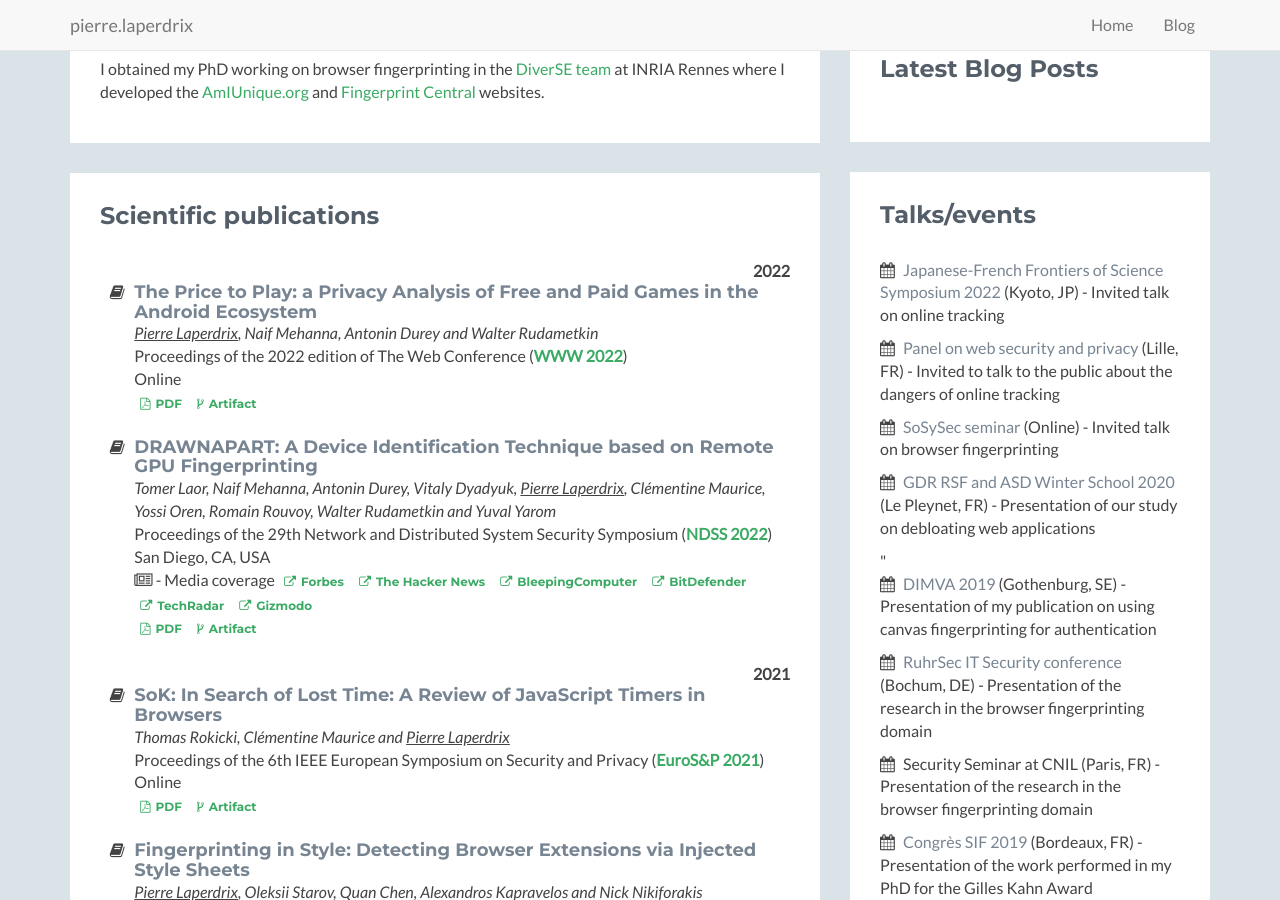
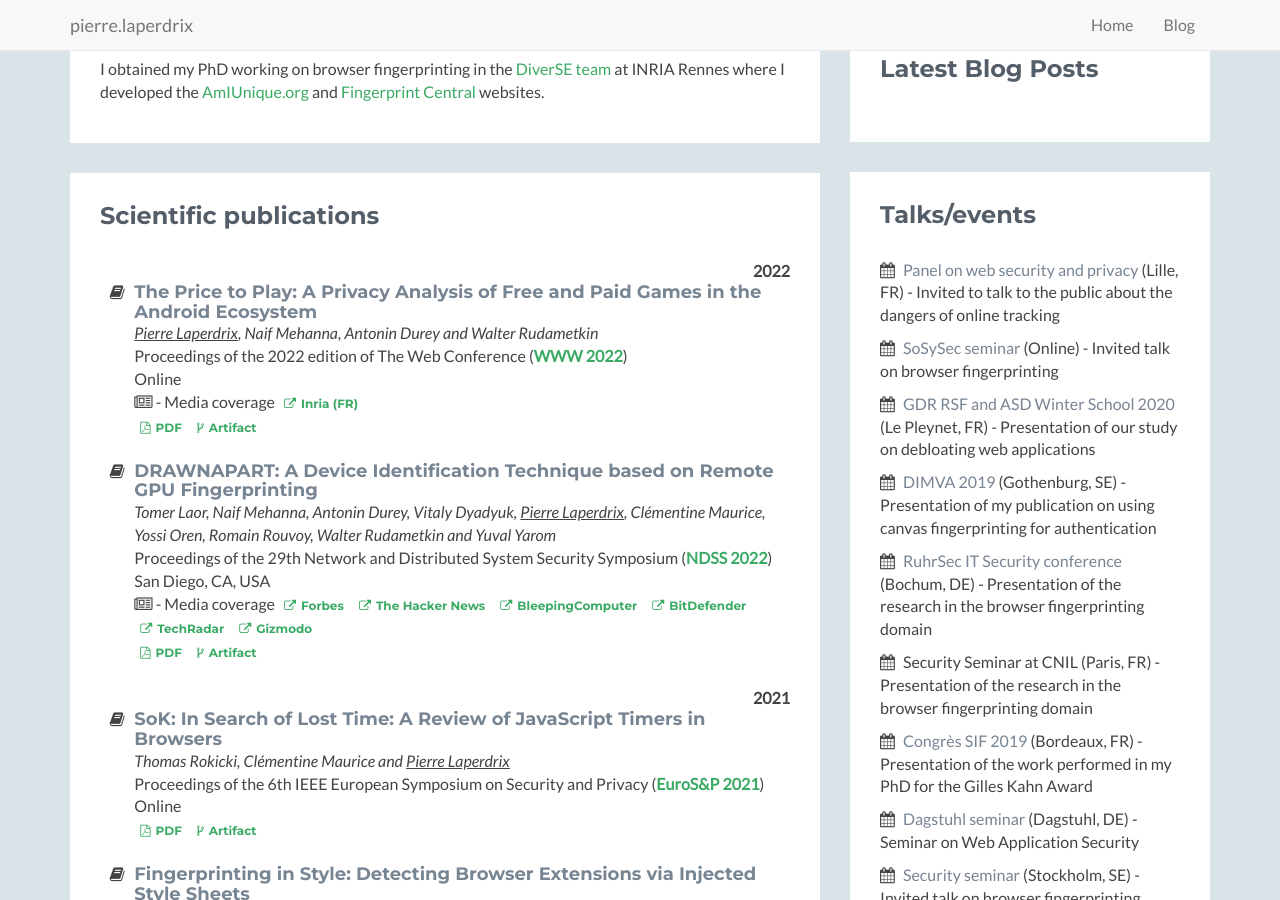
Before and after one commit to plaperdr/plaperdr.github.io, a Jekyll site: the page built from index.html, in a window 1280 px wide and 900 px high, scrolled down 517 px. Built offline with Jekyll 4.4.1, drawn with Linux system fonts in a browser that asks for light colours; some of the changed text lies outside the part shown.

Commit message:
Updating site

```diff
--- a/index.html
+++ b/index.html
@@ -45,11 +45,14 @@ layout: home
                         <ul class="fa-ul">
                             <li style="text-align:right"><b>2022</b></li>
                             <li><i class="fa-li fa fa-book"></i>
-                                <h4 class="title">The Price to Play: a Privacy Analysis of Free and Paid Games in the Android Ecosystem</h4>
+                                <h4 class="title">The Price to Play: A Privacy Analysis of Free and Paid Games in the Android Ecosystem</h4>
                                 <span><i><span class="me">Pierre Laperdrix</span>, Naif Mehanna, Antonin Durey and Walter Rudametkin</i></span><br>
                                 <span>Proceedings of the 2022 edition of The Web Conference
                                     (<b><a href="https://www2022.thewebconf.org/" target="_blank">WWW 2022</a></b>)
                                     <br>Online
+                                </span><br>
+                                <span><i class="fa fa-newspaper-o" aria-hidden="true"></i> - Media coverage
+                                    <a class="btn btn-secondary btn-xs" href="https://www.inria.fr/fr/jeux-video-smartphones-securite-donnees-personnelles-internet" target="_blank"><i class="fa fa-external-link"></i>Inria (FR)</a>
                                 </span><br>
                                 <a class="btn btn-secondary btn-xs" href="https://hal.archives-ouvertes.fr/hal-03559973/document" target="_blank"><i class="fa fa-file-pdf-o"></i>PDF</a>
                                 <a class="btn btn-secondary btn-xs" href="https://github.com/antonin-durey/the-price-to-play" target="_blank"><i class="fa fa-code-fork"></i>Artifact</a>
@@ -340,7 +345,7 @@ layout: home
                             <li><a href="https://www.usenix.org/conference/usenixsecurity21" target="_blank">USENIX Security 2021</a></li>
                             <li><a href="http://dimva2021.campus.ciencias.ulisboa.pt/" target="_blank">DIMVA 2021</a></li>
                             <li><a href="https://www.ieee-security.org/TC/SP2021/SPW2021/WOOT21/" target="_blank">WOOT 2021</a></li>
-                            <li><a href="http://www2021.thewebconf.org/" target="_blank">The Web Conference 2021</a>(Track "Systems and Infrastructure")</li>
+                            <li><a href="http://www2021.thewebconf.org/" target="_blank">The Web Conference 2021</a> (Track "Systems and Infrastructure")</li>
                             <li><a href="https://wpes.tech/2020/" target="_blank">WPES 2020</a></li>
                             <li><a href="https://www.usenix.org/conference/usenixsecurity20" target="_blank">USENIX Security 2020</a></li>
                             <li><a href="https://www.usenix.org/conference/woot20/call-for-papers" target="_blank">WOOT 2020</a></li>
@@ -585,11 +590,10 @@ layout: home
                     <h2 class="heading">Talks/events</h2>
                     <div class="content">
                         <ul class="list-unstyled">
-                            <li><i class="fa fa-calendar"></i> <a target="_blank" href="https://www.jsps.go.jp/english/e-jffos/2020_10.html">Japanese-French Frontiers of Science Symposium 2022</a> (Kyoto, JP) - Invited talk on online tracking</li>
                             <li><i class="fa fa-calendar"></i> <a target="_blank" href="https://rdv.tedomum.net/events/407807e0-484e-492e-81b8-62f3aada9a63">Panel on web security and privacy</a> (Lille, FR) - Invited to talk to the public about the dangers of online tracking</li>
                             <li><i class="fa fa-calendar"></i> <a target="_blank" href="https://seminaires-dga.inria.fr/seances-de-lannee/">SoSySec seminar</a> (Online) - Invited talk on browser fingerprinting</li>
                             <li><i class="fa fa-calendar"></i> <a target="_blank" href="https://sites.google.com/site/rsdwinterschool/program-2020">GDR RSF and ASD Winter School 2020</a> (Le Pleynet, FR) - Presentation of our study on debloating web applications</li>
-                            "<li><i class="fa fa-calendar"></i> <a target="_blank" href="https://www.dimva2019.org/">DIMVA 2019</a> (Gothenburg, SE) - Presentation of my publication on using canvas fingerprinting for authentication</li>
+                            <li><i class="fa fa-calendar"></i> <a target="_blank" href="https://www.dimva2019.org/">DIMVA 2019</a> (Gothenburg, SE) - Presentation of my publication on using canvas fingerprinting for authentication</li>
                             <li><i class="fa fa-calendar"></i> <a target="_blank" href="https://www.ruhrsec.de/2019/index.html#talks">RuhrSec IT Security conference</a> (Bochum, DE) - Presentation of the research in the browser fingerprinting domain</li>
                             <li><i class="fa fa-calendar"></i> Security Seminar at CNIL (Paris, FR) - Presentation of the research in the browser fingerprinting domain</li>
                             <li><i class="fa fa-calendar"></i> <a target="_blank" href="https://congres.societe-informatique-de-france.fr/">Congrès SIF 2019</a> (Bordeaux, FR) - Presentation of the work performed in my PhD for the Gilles Kahn Award</li>
```
Also changed, not shown: other parts of index.html (+2 -0 lines).
